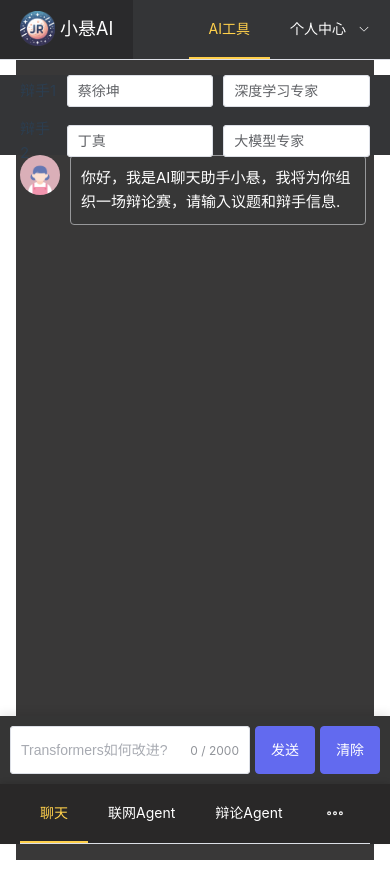
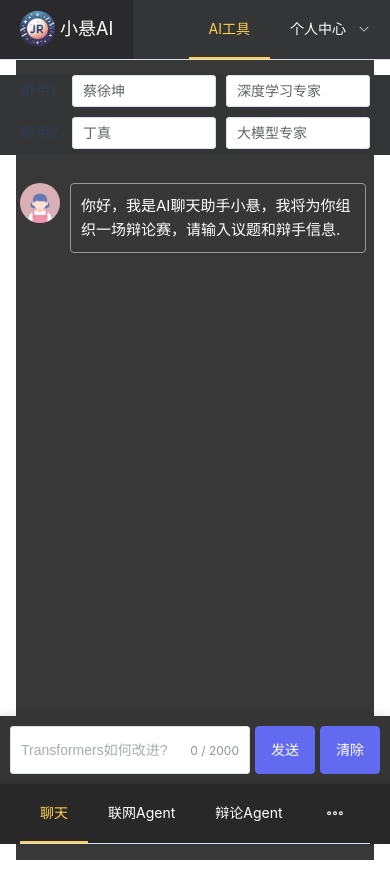
Before and after one commit to xdrshjr/Vue-JR-Ollama-Chat, a Vue app: page /agent_debate in a window 390 px wide. Built offline with nearby package versions, Linux system fonts and the light colour scheme.

Commit message:
[modify] 添加了辩论agent

```diff
--- a/src/views/AgentDebateView.vue
+++ b/src/views/AgentDebateView.vue
@@ -3,12 +3,12 @@
     <el-container>
         <el-header class="el-header-title">
           <div class="debate-person-box">
-            <div style="width: 60px">辩手1</div>
+            <div style="width: 70px">辩手1</div>
             <el-input v-model="input1" style="margin-left:10px;width: 240px" placeholder="蔡徐坤" />
             <el-input v-model="input1_profile" style="margin-left:10px; width: 240px" placeholder="知名歌手" />
           </div>
           <div class="debate-person-box-2">
-            <div style="width: 60px">辩手2</div>
+            <div style="width: 70px">辩手2</div>
             <el-input v-model="input2" style="margin-left:10px;width: 240px" placeholder="丁真" />
             <el-input v-model="input2_profile" style="margin-left:10px; width: 240px" placeholder="知名艺人" />
           </div>
@@ -369,7 +369,7 @@ onMounted(scrollToBottom);
 @media (max-width: 768px) {
   .el-main-class {
     padding: 0;
-    margin-top: 18%;
+    margin-top: 25%;
   }
 
   .el-header-title {
```
